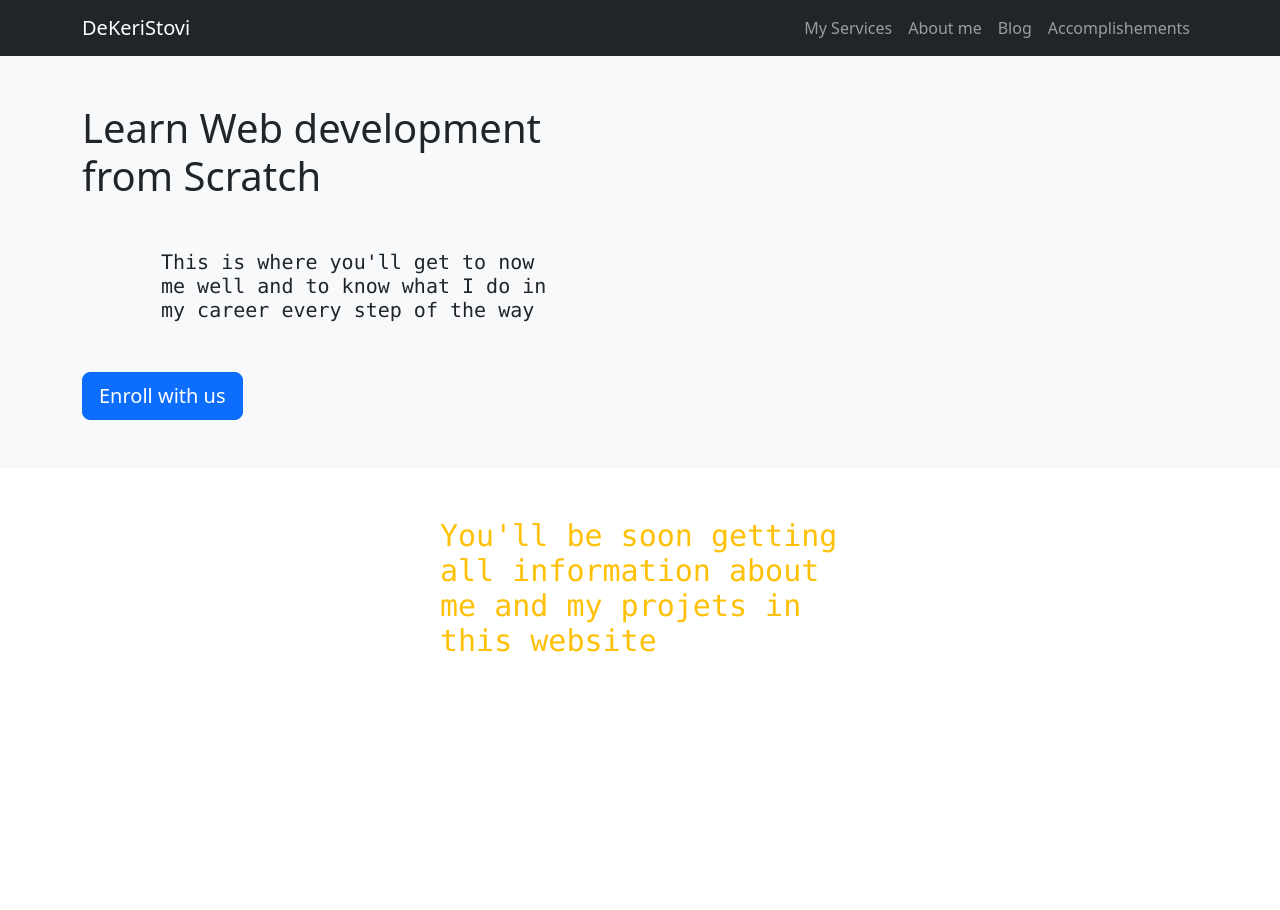
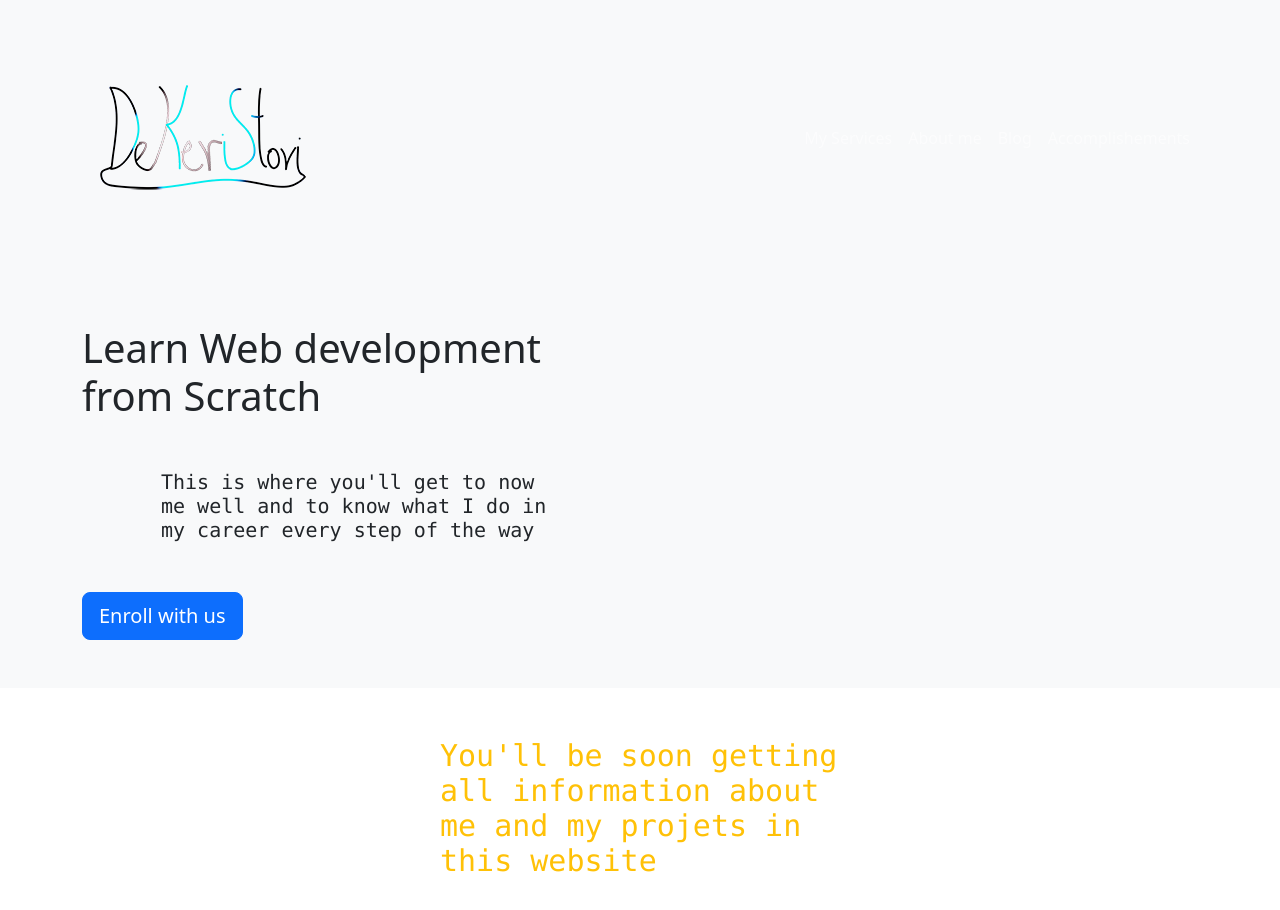
Before and after one commit to chrisesiso/chrisesiso.github.io, a plain HTML site: page index.html in a window 1280 px wide. Before the commit the page ends 800 px from the top, so only its background shows below. Drawn offline with nearby package versions, Linux system fonts and the light colour scheme.

Commit message:
add logo

```diff
--- a/index.html
+++ b/index.html
@@ -11,9 +11,11 @@
 <body>
 
   <!--Nav bar-->
-  <nav class="nav navbar navbar-expand-lg bg-dark navbar-dark">
+  <nav class="nav navbar navbar-expand-lg bg-light navbar-dark">
     <div class="container">
-    <a href="#" class="navbar-brand">DeKeriStovi</a>
+    <a href="#" class="navbar-brand">
+      <img class="d-sm" src="images/logo.png" alt="">
+    </a>
 
     <button class="navbar-toggler" type="button" data-bs-toggle="collapse" data-bs-target="#navmenu">
 
```
